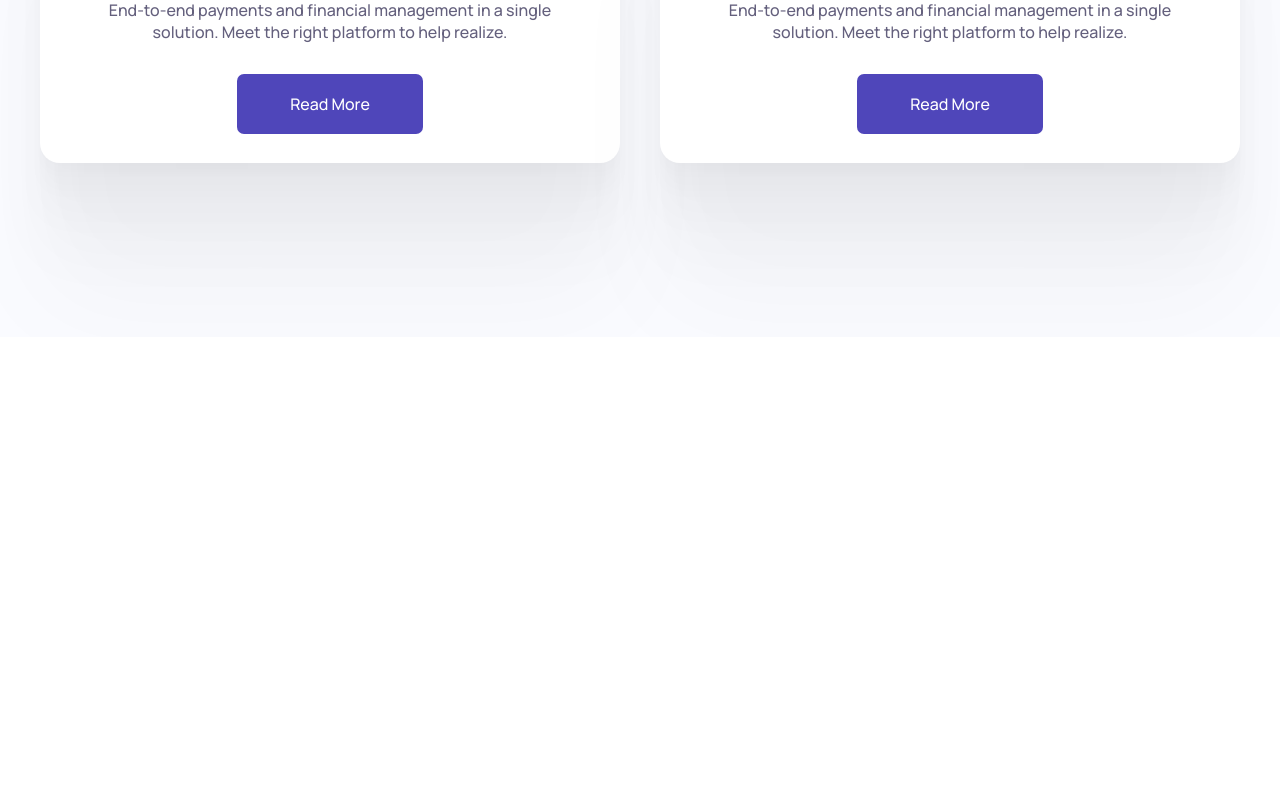
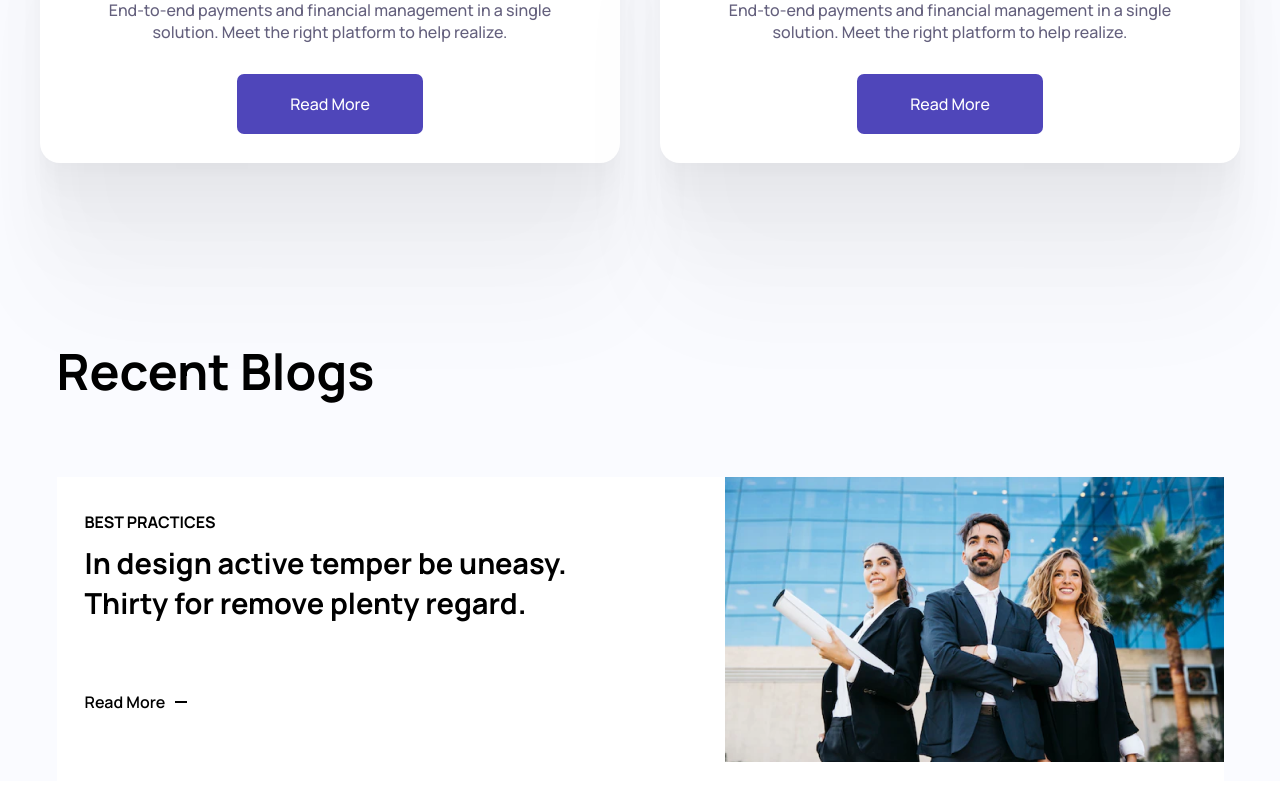
Before and after one commit to jainyxavier/projeto-nuxt, a Nuxt app: page / in a window 1280 px wide. Shown: the part 4141-4941 px from the top of the page. Before the commit the page ends 4478 px from the top, so only its background shows below. Built offline with nearby package versions, Linux system fonts and the light colour scheme.

Commit message:
feature: criação do primeiro card da seção do blog

```diff
--- a/assets/scss/main.scss
+++ b/assets/scss/main.scss
@@ -394,3 +394,64 @@
         }
     }
 }
+
+.section-blog{
+    width: 100%;
+    background-color: #FAFBFF;
+
+    .container{
+        max-width: 1167px;
+    }
+
+    .title-blog{
+        h2{
+            font-size: 3.125rem;
+            font-weight: 800;
+            color: #000;
+        }
+    }
+
+    .card-destaque{
+        background-color: #fff;
+        margin: 72px 0 29px;
+
+        display: flex;
+        justify-content: center;
+
+        .card-content{
+            padding: 34px 148px 68px 28px;
+
+            span{
+                font-size: 1rem;
+                font-weight: 700;
+                color: #000;
+                text-transform: uppercase;
+            }
+
+            h3{
+                font-size: 1.813rem;
+                font-weight: 700;
+                color: #000;
+                margin: 10px 0 68px;
+            }
+
+            a{
+                font-size: 1rem;
+                font-weight: 600;
+                color: #000;
+                text-decoration: none;
+
+                display: flex;
+                align-items: center;
+                gap: 10px;
+
+                div{
+                    width: 12px;
+                    height: 2px;
+                    background-color: #000;
+
+                }
+            }
+        }
+    }
+}
--- a/pages/index.vue
+++ b/pages/index.vue
@@ -163,6 +163,25 @@
                 </div>
             </div>
         </section>
+
+        <section class="section-blog">
+            <div class="container">
+                <div class="title-blog">
+                    <h2>Recent Blogs</h2>
+                </div>
+
+                <div class="card-destaque">
+                    <div class="card-content">
+                        <span>Best Practices</span>
+                        <h3>In design active temper be uneasy. Thirty for remove plenty regard.</h3>
+                        <a href="#">Read More <div></div></a>
+                    </div>
+                    <div class="card-img">
+                        <nuxt-img src="img/blog/card-destaque.png"/>
+                    </div>
+                </div>
+            </div>
+        </section>
     </div>
 </template>
 
```
Also changed, not shown: static/img/blog/card-destaque.png (added).
